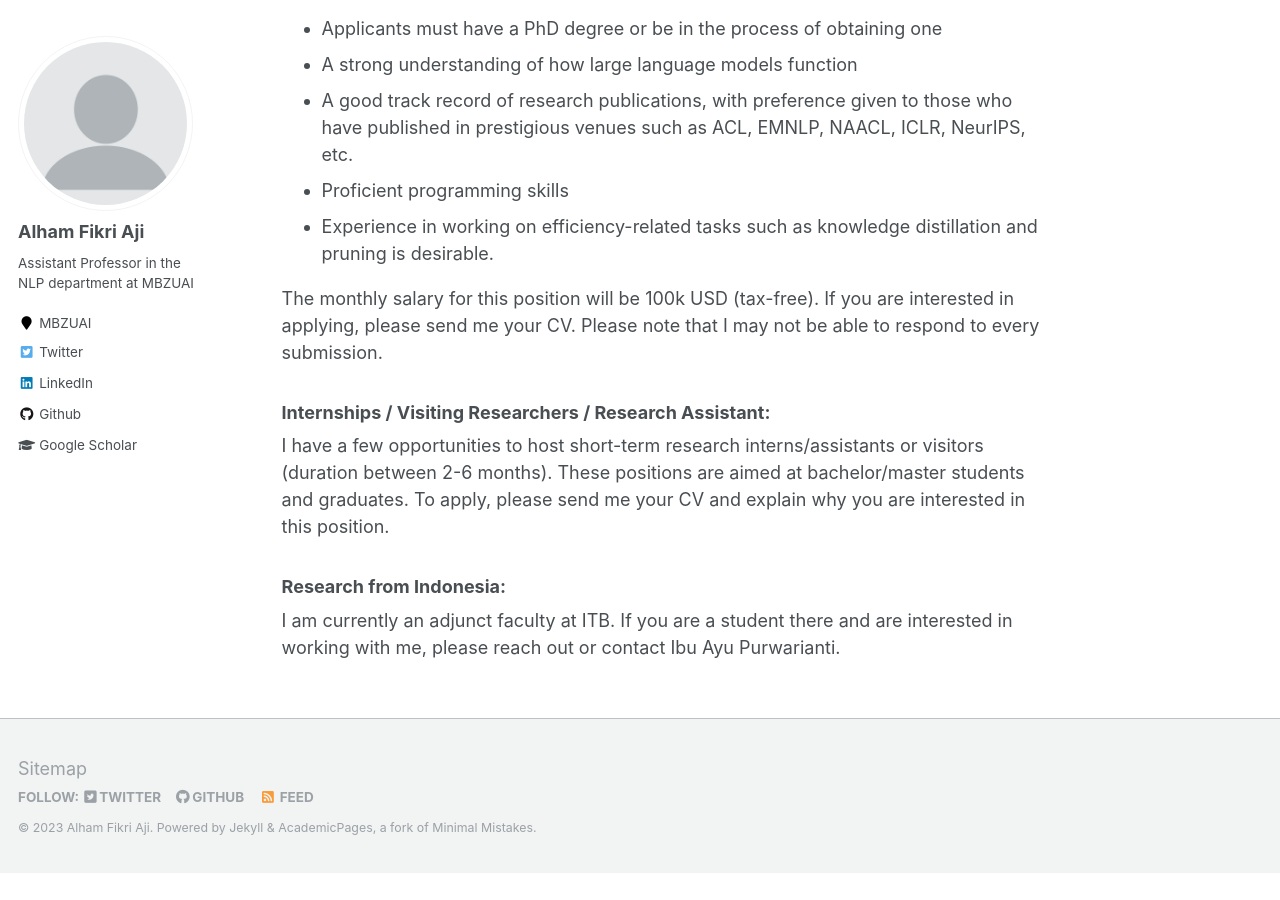
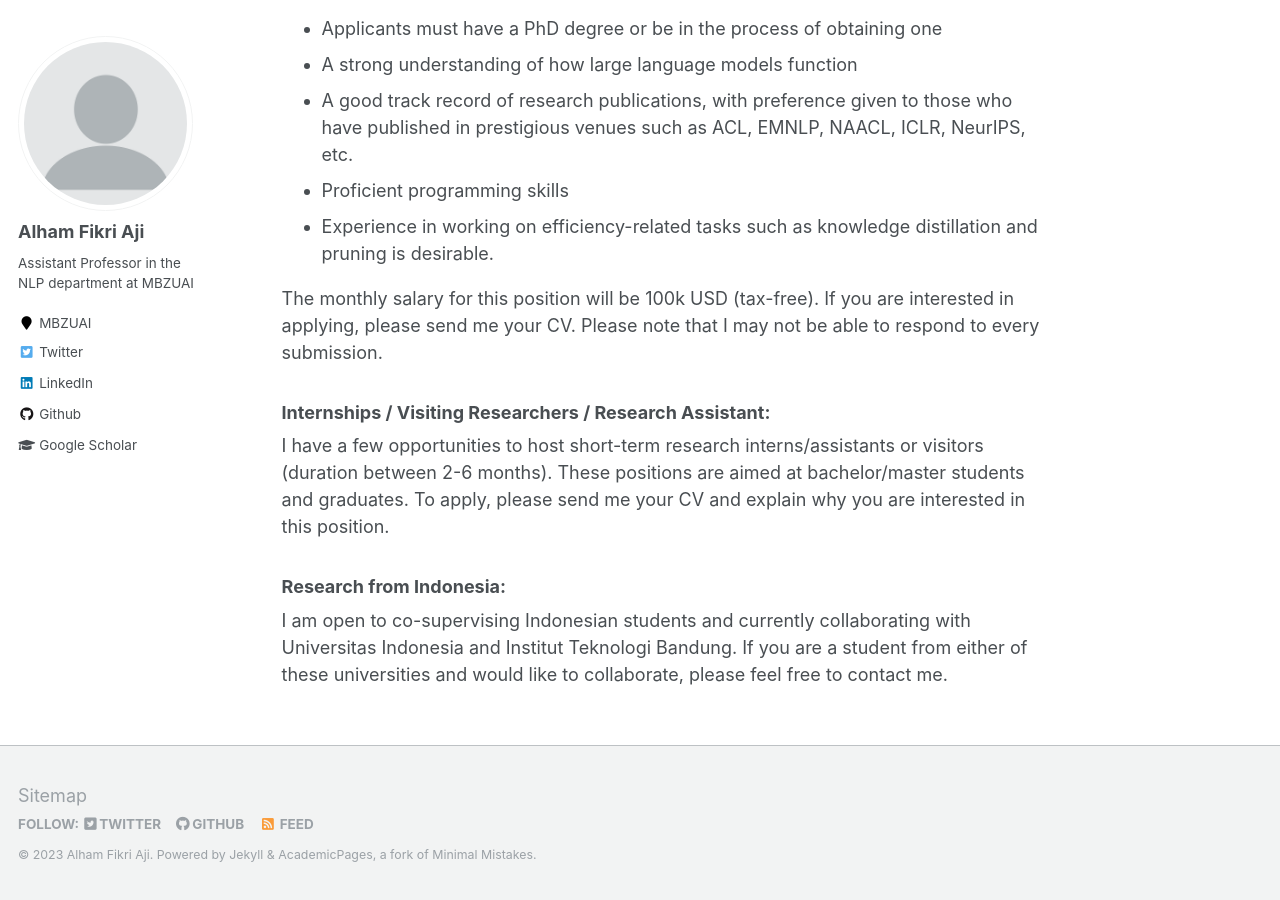
Before and after one commit to afaji/afaji.github.io, a Jekyll site: the page built from _pages/join.md, in a window 1280 px wide and 900 px high, scrolled down 882 px. Built offline with Jekyll 4.4.1, drawn with Linux system fonts in a browser that asks for light colours; before the commit the page ends 1755 px from its top, so only the background shows below that.

Commit message:
Update join.md

```diff
--- a/_pages/join.md
+++ b/_pages/join.md
@@ -49,4 +49,4 @@ I have a few opportunities to host short-term research interns/assistants or vis
 
 ### Research from Indonesia:
 
-I am currently an adjunct faculty at ITB. If you are a student there and are interested in working with me, please reach out or contact Ibu Ayu Purwarianti.
+I am open to co-supervising Indonesian students and currently collaborating with Universitas Indonesia and Institut Teknologi Bandung. If you are a student from either of these universities and would like to collaborate, please feel free to contact me.
```
